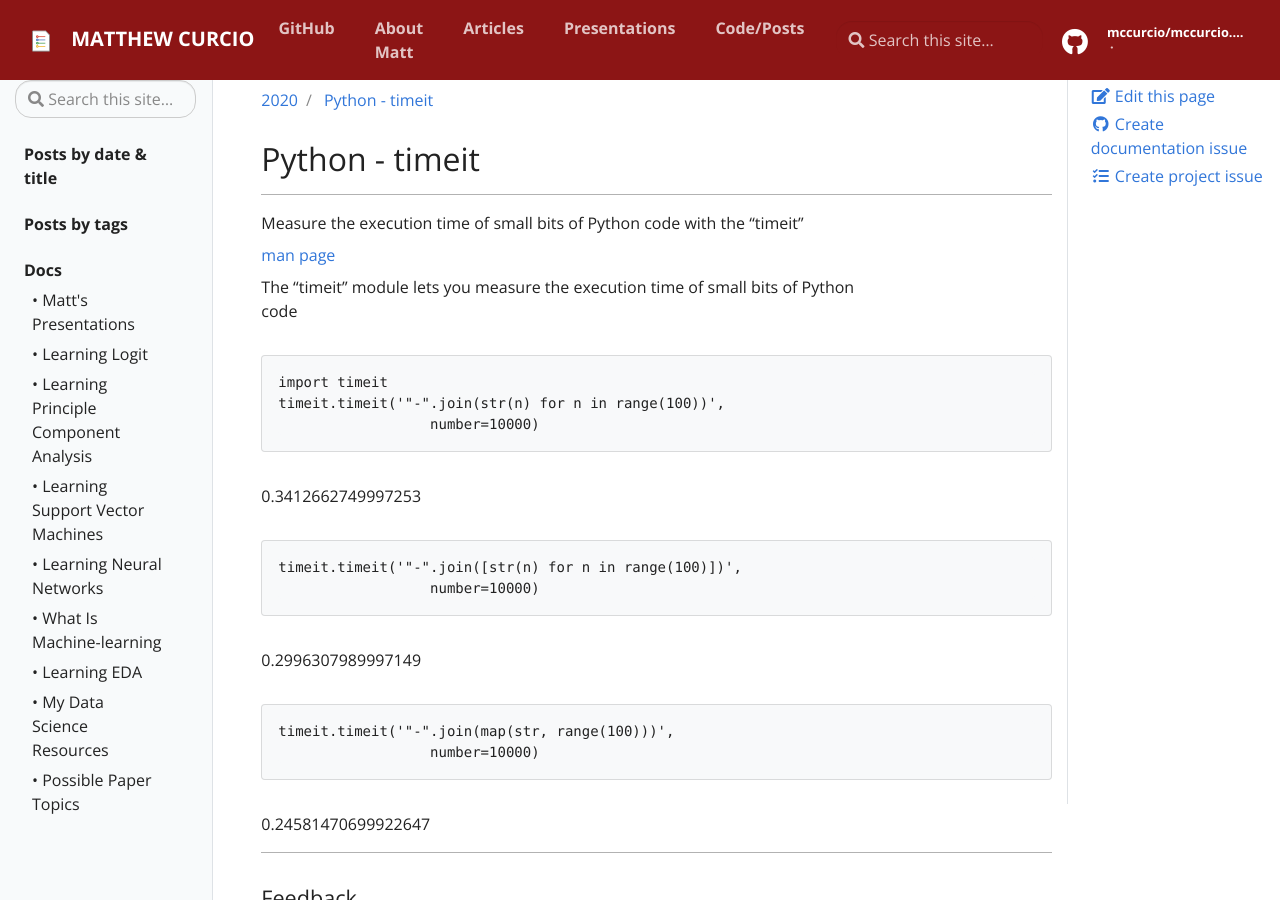
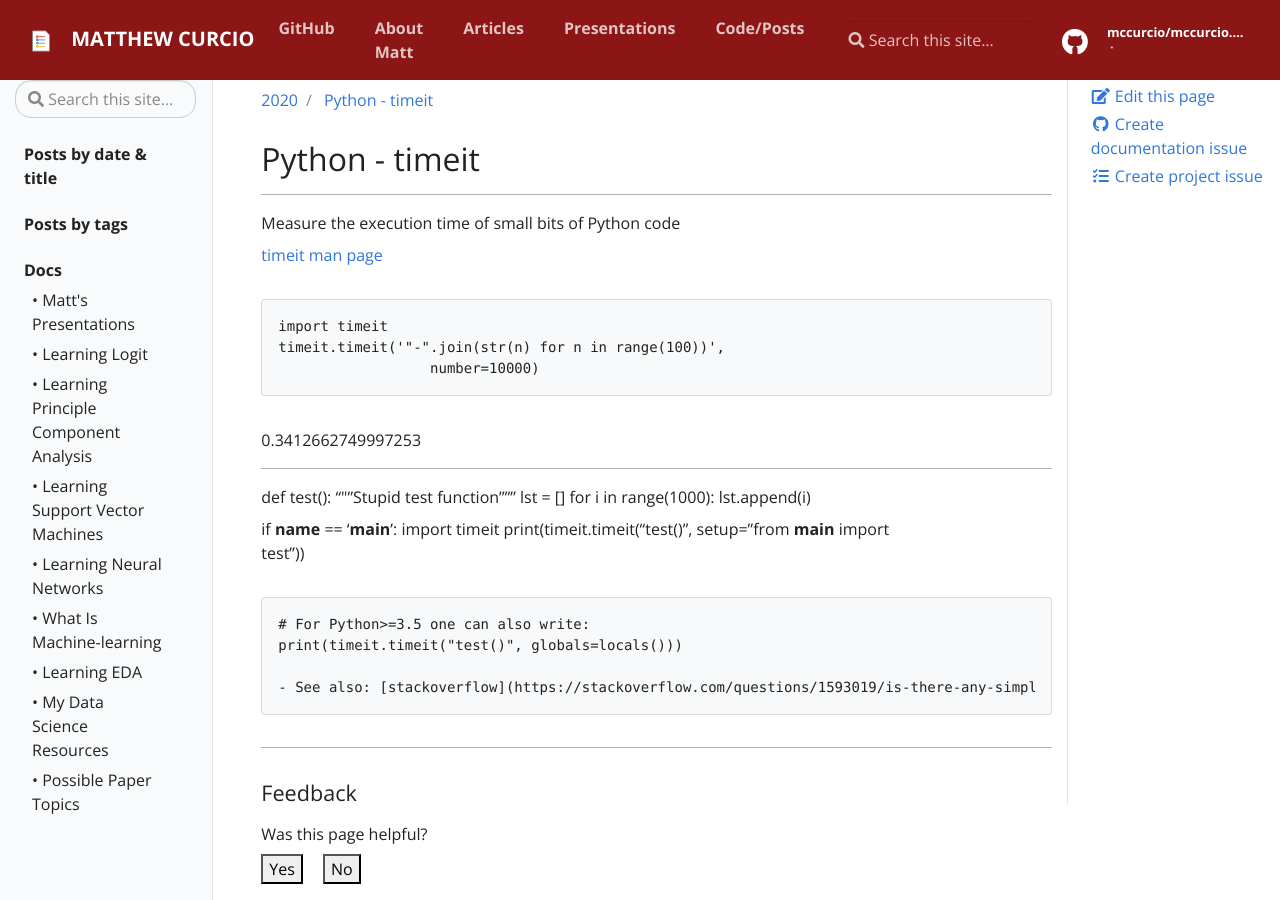
Before and after one commit to mccurcio/mccurcio.github.io, a Jekyll site: the page built from _posts/python/2020-12-17-python-timeit.md, in a window 1280 px wide and 900 px high. Built offline with Jekyll 4.4.1, drawn with Linux system fonts in a browser that asks for light colours; our own code applies the rules of GitHub Pages for plain Markdown files.

Commit message:
Added posts-planner-python

````diff
--- a/_posts/python/2020-12-17-python-timeit.md
+++ b/_posts/python/2020-12-17-python-timeit.md
@@ -5,12 +5,10 @@ tags: Python InProgress
 
 
 <hr>
-Measure the execution time of small bits of Python code with the "timeit"
+Measure the execution time of small bits of Python code
 
-[man page]()
+[timeit man page](https://docs.python.org/3.9/library/timeit.html)
 
-
-The "timeit" module lets you measure the execution time of small bits of Python code
 
 ```
 import timeit
@@ -19,14 +17,19 @@ timeit.timeit('"-".join(str(n) for n in range(100))',
 ```
 0.3412662749997253
 
-```
-timeit.timeit('"-".join([str(n) for n in range(100)])',
-                  number=10000)
-```
-0.2996307989997149
+---
 
-```
-timeit.timeit('"-".join(map(str, range(100)))',
-                  number=10000)
-```
-0.24581470699922647
+def test():
+    """Stupid test function"""
+    lst = []
+    for i in range(1000):
+        lst.append(i)
+
+if __name__ == '__main__':
+    import timeit
+    print(timeit.timeit("test()", setup="from __main__ import test"))
+
+    # For Python>=3.5 one can also write:
+    print(timeit.timeit("test()", globals=locals()))
+
+    - See also: [stackoverflow](https://stackoverflow.com/questions/1593019/is-there-any-simple-way-to-benchmark-python-script/1593034#comment52138351_1593034)
````
Also changed, not shown: _posts/misc/2022-01-01-productivity-template.md (deleted, +0 -38 lines), _posts/misc/2022-01-01-weekly-planner.md (added, +8 -0 lines), _posts/python/2022-4-24-python-eliminate-dupes-from-list.md (+7 -21 lines), 1 other file.
